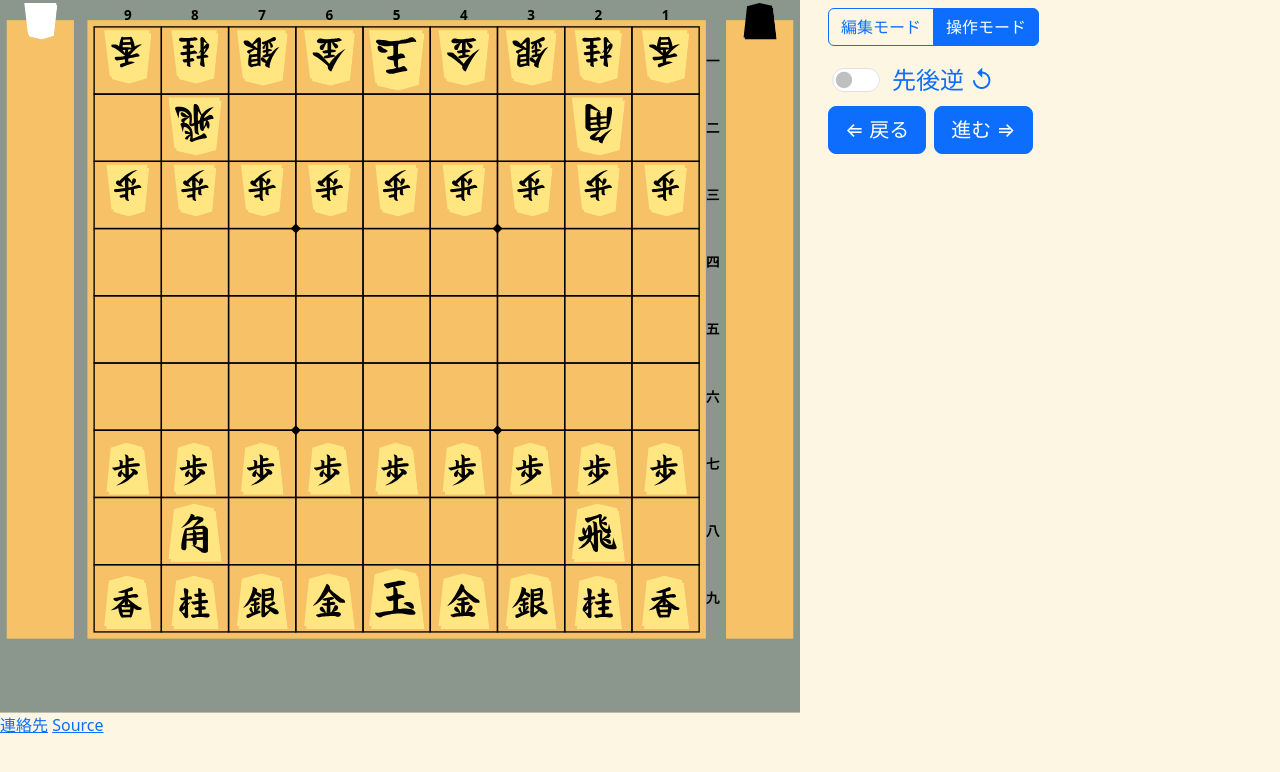
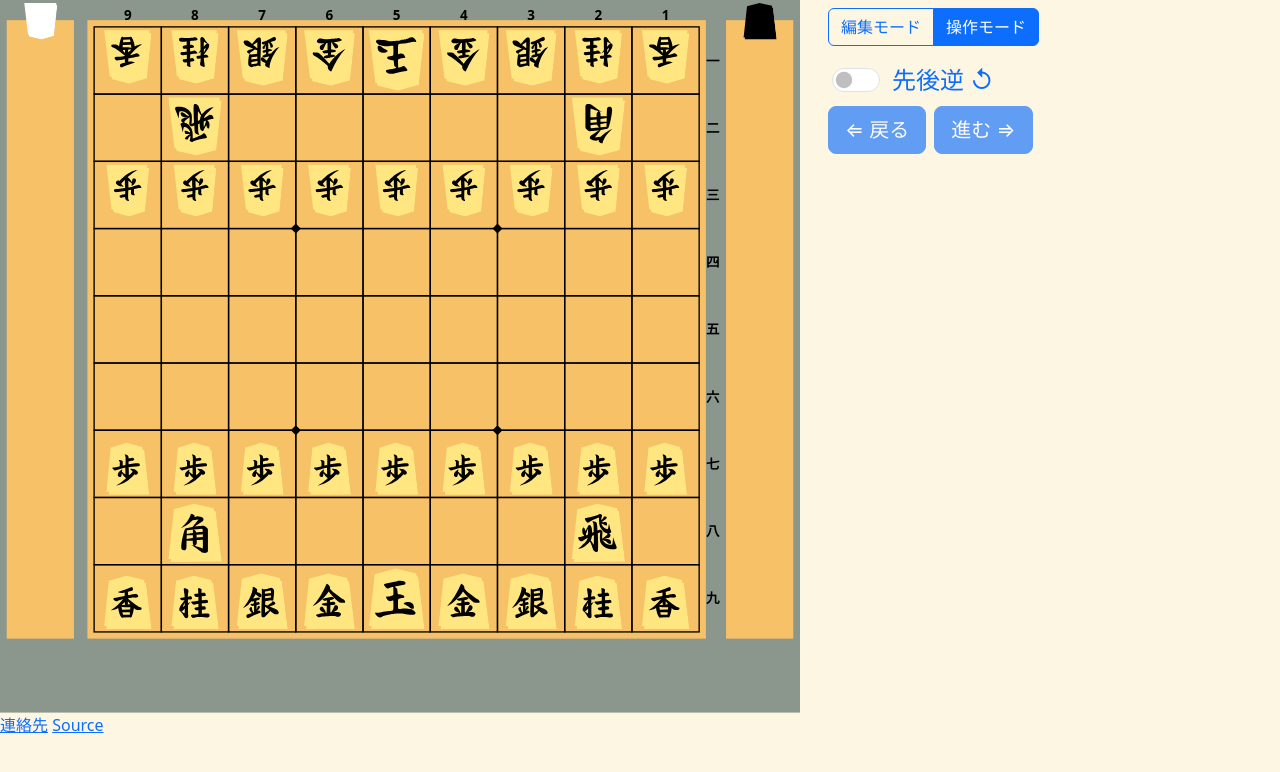
Before and after one commit to hideboz/expanded-shogi-board, a Vue app: page / in a window 1280 px wide. Both pictures are taken after a click on the label "操作モード". Shown: the top 772 px of the page. Built offline with nearby package versions, Linux system fonts and the light colour scheme.

Commit message:
feat: 履歴なない場合は「戻る」「進む」ボタンを disabled にするようにした

```diff
--- a/src/components/TheBoard.vue
+++ b/src/components/TheBoard.vue
@@ -506,9 +506,9 @@ onMounted(() => {
                 </div>
 
                 <div  v-if="!editFlag" class="mb-2">
-                    <button type="button" class="btn btn-primary btn-lg mx-1"
+                    <button :disabled="! moveList.hasBackward()" type="button" class="btn btn-primary btn-lg mx-1"
                         @click="backwardHistory">&DoubleLeftArrow; 戻る</button>
-                    <button type="button" class="btn btn-primary btn-lg mx-1" @click="forwardHistory">進む
+                    <button :disabled="! moveList.hasForward()" type="button" class="btn btn-primary btn-lg mx-1" @click="forwardHistory">進む
                         &DoubleRightArrow;</button>
                 </div>
             </div>
--- a/src/components/boardCommon.ts
+++ b/src/components/boardCommon.ts
@@ -795,7 +795,7 @@ class MoveList {
 
     // lastPosition より次に進めるかどうかを示す
     hasForward() {
-        return (this.lastPosition <= (this.moveList.length - 1));
+        return (this.lastPosition < (this.moveList.length - 1));
     }
 
     // lastPosition の次の Move を返す
```
